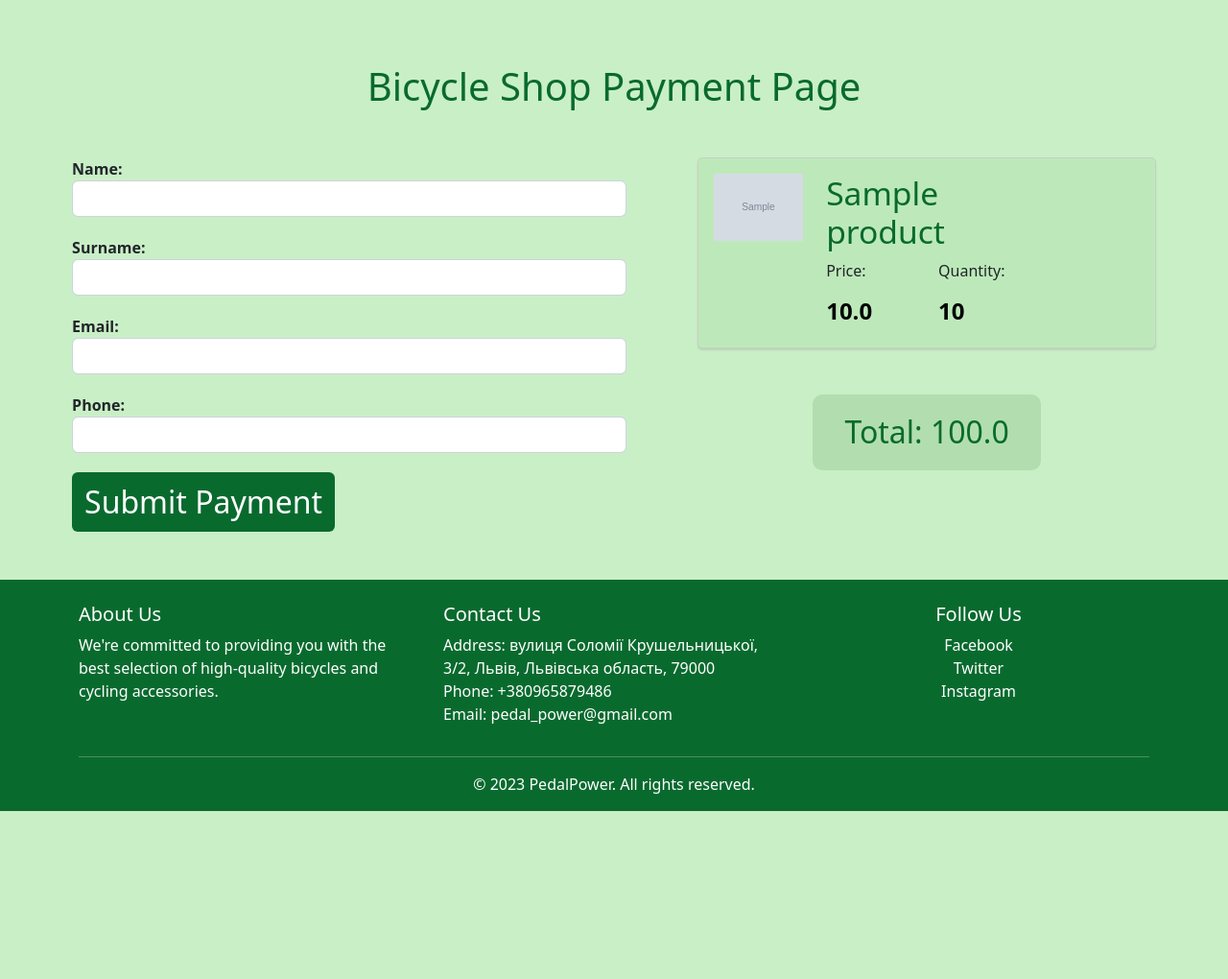
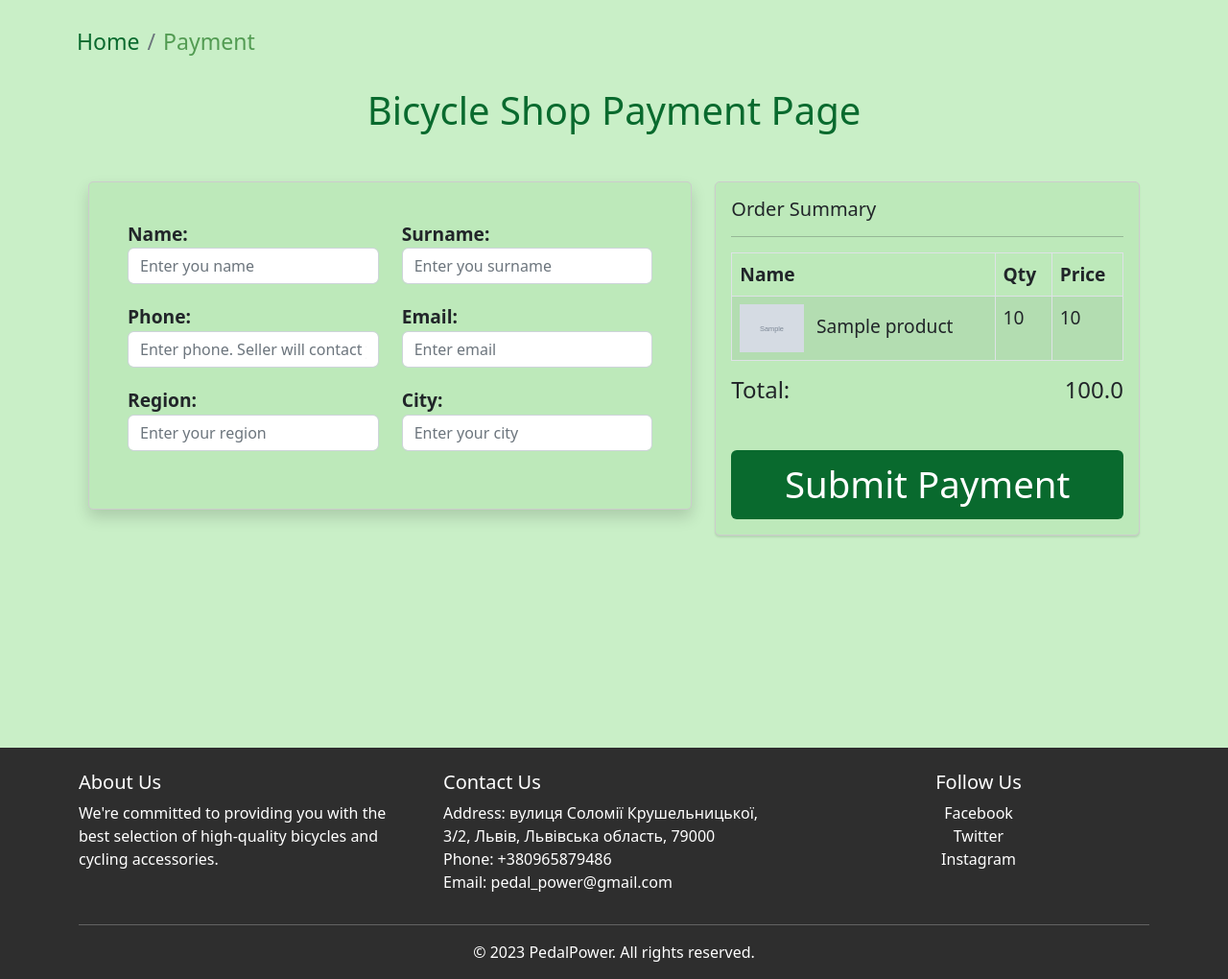
Before and after one commit to SyhinAndrii/PedalPower, a Django app: page /cart/payment in a window 1280 px wide. Shown: the part 120-1140 px from the top of the page at 96% size. Before the commit the page ends 965 px from the top, so only its background shows below. Run offline with Django 4.2, Linux system fonts and the light colour scheme; a user stored in the database is signed in; tables that the repository leaves empty hold one stand-in row (values such as "Sample post"); grey boxes marked "Sample" are stand-in pictures; some libraries are stand-ins or nearby versions.

Commit message:
change payment page, add breadcrumb

```diff
--- a/static/css/style.css
+++ b/static/css/style.css
@@ -211,30 +211,32 @@ i.fa-star, i.fa-star-half-alt {
 
 
 /***********************FOOTER START****************************/
-
+.footer{
+    margin-top: 150px;
+}
 .bg-dark-green {
-    background-color: rgb(9, 106, 46);
+    background-color: #2e2e2e;
 }
 
 .text-white {
     color: #ffffff;
 }
 
-footer a {
+.footer a {
     color: #ffffff;
 }
 
-footer a:hover {
+.footer a:hover {
     color: #f2f2f2;
 }
 
 .card_receipt {
     background-color: #b2deaf;
-    width: 50%;
+
     margin: 30px auto;
     padding: 20px;
     border-radius: 10px;
-    color: rgb(9, 106, 46);
+    color: black;
 }
 
 
@@ -252,7 +254,7 @@ footer a:hover {
 }
 
 .payment-page {
-	padding: 50px;
+	padding: 10px;
 }
 
 .payment-page h1 {
@@ -271,3 +273,7 @@ footer a:hover {
 	background-color: #fff;
 	color: rgb(12 158 68);
 }
+.order_summary{
+    height: 400px;
+    overflow-y: scroll;
+}
--- a/story/templates/story/inc/footer.html
+++ b/story/templates/story/inc/footer.html
@@ -1,4 +1,4 @@
-<footer class="bg-dark-green text-white pt-4">
+<div class="footer bg-dark-green text-white pt-4">
   <div class="container">
     <div class="row">
       <div class="col-md-4">
@@ -25,4 +25,4 @@
     <hr>
     <p class="text-center">&copy; 2023 PedalPower. All rights reserved.</p>
   </div>
-</footer>
+</div>
--- a/story/templates/story/inc/payment.html
+++ b/story/templates/story/inc/payment.html
@@ -1,67 +1,100 @@
 {% extends "story/layouts/main.html" %}
 
 {% block content %}
-    <div class="container-fluid  payment-page">
+    <div class="container  payment-page breadcrumb">
+        {#        start breadcrumb#}
+        <nav aria-label="breadcrumb">
+            <ol class="breadcrumb">
+                <li class="breadcrumb-item"><a href="{% url 'home' %}">Home</a></li>
+                <li class="breadcrumb-item active" aria-current="page">Payment</li>
+            </ol>
+        </nav>
+        {#            end breadcrumb#}
         <div class="row justify-content-around">
             <h1>Bicycle Shop Payment Page</h1>
-            <div class="col-md-7 w-50">
+            <div class="row d-flex">
 
 
-                <form action="#" method="post">
-                    <div class="form-group ">
+                <div class="col-md-7 ">
+                    <div class="card shadow p-4">
+                        <div class="card-body">
+                            <div class="row ">
+                                <div class="col-md-6 form-group ">
                                     <label for="name">Name:</label>
-                        <input type="text" class="form-control" id="name" name="name" required>
+                                    <input type="text" class="form-control" id="name" name="name"
+                                           placeholder="Enter you name"
+                                           required>
                                 </div>
-                    <div class="form-group">
+                                <div class="col-md-6 form-group">
                                     <label for="surname">Surname:</label>
-                        <input type="text" class="form-control" id="surname" name="surname" required>
+                                    <input type="text" class="form-control" id="surname" name="surname"
+                                           placeholder="Enter you surname" required>
                                 </div>
-                    <div class="form-group">
+                                <div class="col-md-6 form-group">
+                                    <label for="phone">Phone:</label>
+                                    <input type="tel" class="form-control" id="phone" name="phone"
+                                           placeholder="Enter phone. Seller will contact you" required>
+                                </div>
+                                <div class="col-md-6 form-group">
                                     <label for="email">Email:</label>
-                        <input type="email" class="form-control" id="email" name="email" required>
+                                    <input type="email" class="form-control" id="email" name="email"
+                                           placeholder="Enter email" required>
                                 </div>
-                    <div class="form-group">
-                        <label for="phone">Phone:</label>
-                        <input type="tel" class="form-control" id="phone" name="phone" required>
+                                <div class="col-md-6 form-group">
+                                    <label for="region">Region:</label>
+                                    <input type="text" class="form-control" id="region" name="region"
+                                           placeholder="Enter your region" required>
                                 </div>
-                    <a type="submit" class="btn payment-btn">Submit Payment</a>
-                </form>
+                                <div class="col-md-6 form-group">
+                                    <label for="city">City:</label>
+                                    <input type="text" class="form-control" id="city" name="city"
+                                           placeholder="Enter your city" required>
                                 </div>
-            <div class="col-md-5">
-                {% for item in cart_items %}
-                    <div class="card">
-                        <div class="card-body">
-                            <div class="row">
-                                <div class="col-sm-3">
-                                    <img src="{{ item.product.product_image.url }}" alt="Product Image"
-                                         class="img-fluid">
-                                </div>
-                                <div class="col-sm-6">
-                                    <h4><a class="card-title"
-                                           href="{% url 'product view' item.product.category.slug item.product.pk %}">{{ item.product.name }}</a>
-                                    </h4>
-                                    <div class="row">
-                                    <div class="col-md-6">
-                                        <p>Price:</p>
-                                        <h4 class="selling-price">{{ item.product.selling_price }}</h4>
-                                    </div>
-                                    <div class="col-md-6">
-                                        <p>Quantity:</p>
-                                        <h4 class="selling-price">{{ item.quantity }}</h4>
-                                    </div>
+
 
                             </div>
                         </div>
                     </div>
                 </div>
+                <div class="col-md-5 order_summary">
+
+                    <div class=" card">
+
+                        <div class="card-body ">
+                            <h5>Order Summary</h5>
+                            <hr>
+                            <table class="table table-striped table-bordered ">
+                                <thead>
+                                <tr>
+                                    <th>Name</th>
+                                    <th>Qty</th>
+                                    <th>Price</th>
+                                </tr>
+                                </thead>
+                                <tbody>
+                                {% for item in cart_items %}
+                                    <tr class="mt-4">
+                                        <td>
+                                            <img src="{{ item.product.product_image.url }}"
+                                                 alt="{{ item.product.name }}" height="50px" width="auto" class="me-2">
+                                            {{ item.product.name }}</td>
+                                        <td>{{ item.quantity }}</td>
+                                        <td>{{ item.product.selling_price | stringformat:'d' }}</td>
+                                    </tr>
+                                {% endfor %}
+                                </tbody>
+                            </table>
+
+                            <h4 class="m-0">Total:
+                                <span class="float-end ">{{ total_price }}</span></h4>
+                            <a type="submit" id="payment" class="btn payment-btn mt-5 w-100">Submit Payment</a>
                         </div>
-                {% endfor %}
+                    </div>
 
 
-                <div class="d-flex flex-row  justify-content-around mt-5 align-items-center card_receipt">
-                    <h2 class="m-0">Total: {{ total_price }}</h2>
                 </div>
             </div>
+
         </div>
     </div>
 {% endblock %}
```
Also changed, not shown: story/templates/story/inc/card.html (+7 -1 lines). Lines whose indentation alone changed are shown as unchanged.
